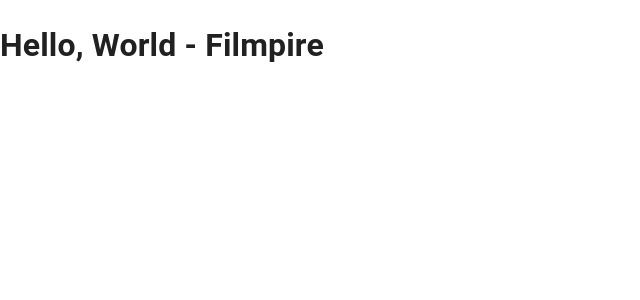
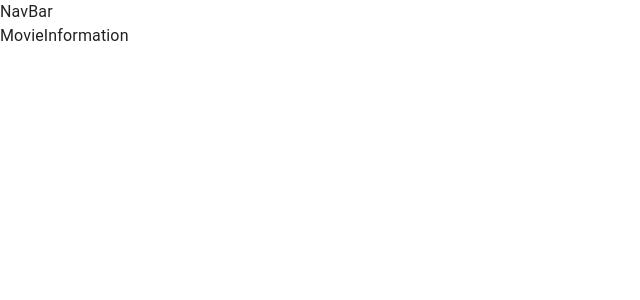
Before and after one commit to travismathews/filmpire, a React (Create React App) app: page /movie/1 in a window 1280 px wide. Shown: the top 300 px of the page, without its empty margins (0-640 px from the left). Built offline with nearby package versions, Linux system fonts and the light colour scheme.

Commit message:
Finished scaffolding initial components and structure

```diff
--- /dev/null
+++ b/src/components/Actors/Actors.jsx
@@ -0,0 +1,11 @@
+import React from 'react';
+
+const Actors = () => {
+  console.log('Actors');
+
+  return (
+    <div>Actors</div>
+  );
+};
+
+export default Actors;
--- a/src/components/App.jsx
+++ b/src/components/App.jsx
@@ -1,11 +1,29 @@
 import React from 'react';
 import { CssBaseline } from '@mui/material';
-// import { Route, Switch } from 'react-router-dom';
+import { Route, Switch } from 'react-router-dom';
+
+import { Actors, MovieInformation, Movies, NavBar, Profile } from '.';
 
 const App = () => (
   <div>
     <CssBaseline />
-    <h1>Hello, World - Filmpire</h1>
+    <NavBar />
+    <main>
+      <Switch>
+        <Route exact path="/movie/:id">
+          <MovieInformation />
+        </Route>
+        <Route exact path="/actors/:id">
+          <Actors />
+        </Route>
+        <Route exact path="/">
+          <Movies />
+        </Route>
+        <Route exact path="/profile/:id">
+          <Profile />
+        </Route>
+      </Switch>
+    </main>
   </div>
 );
 
--- /dev/null
+++ b/src/components/MovieInformation/MovieInformation.jsx
@@ -0,0 +1,11 @@
+import React from 'react';
+
+const MovieInformation = () => {
+  console.log('Movie information');
+
+  return (
+    <div>MovieInformation</div>
+  );
+};
+
+export default MovieInformation;
--- /dev/null
+++ b/src/components/Movies/Movies.jsx
@@ -0,0 +1,11 @@
+import React from 'react';
+
+const Movies = () => {
+  console.log('Movies');
+
+  return (
+    <div>Movies</div>
+  );
+};
+
+export default Movies;
--- /dev/null
+++ b/src/components/NavBar/NavBar.jsx
@@ -0,0 +1,11 @@
+import React from 'react';
+
+const NavBar = () => {
+  console.log('NavBar');
+
+  return (
+    <div>NavBar</div>
+  );
+};
+
+export default NavBar;
--- /dev/null
+++ b/src/components/Profile/Profile.jsx
@@ -0,0 +1,11 @@
+import React from 'react';
+
+const Profile = () => {
+  console.log('Profile');
+
+  return (
+    <div>Profile</div>
+  );
+};
+
+export default Profile;
--- /dev/null
+++ b/src/components/index.js
@@ -0,0 +1,5 @@
+export { default as Actors } from './Actors/Actors';
+export { default as MovieInformation } from './MovieInformation/MovieInformation';
+export { default as Movies } from './Movies/Movies';
+export { default as NavBar } from './NavBar/NavBar';
+export { default as Profile } from './Profile/Profile';
--- a/src/index.js
+++ b/src/index.js
@@ -1,6 +1,12 @@
 import React from 'react';
 import ReactDOM from 'react-dom';
+import { BrowserRouter } from 'react-router-dom';
 
 import App from './components/App';
 
-ReactDOM.render(<App />, document.getElementById('root'));
+ReactDOM.render(
+  <BrowserRouter>
+    <App />
+  </BrowserRouter>,
+  document.getElementById('root'),
+);
```
Also changed, not shown: .eslintrc.js, 2 other files (tests, documents, lock files or other folders).
